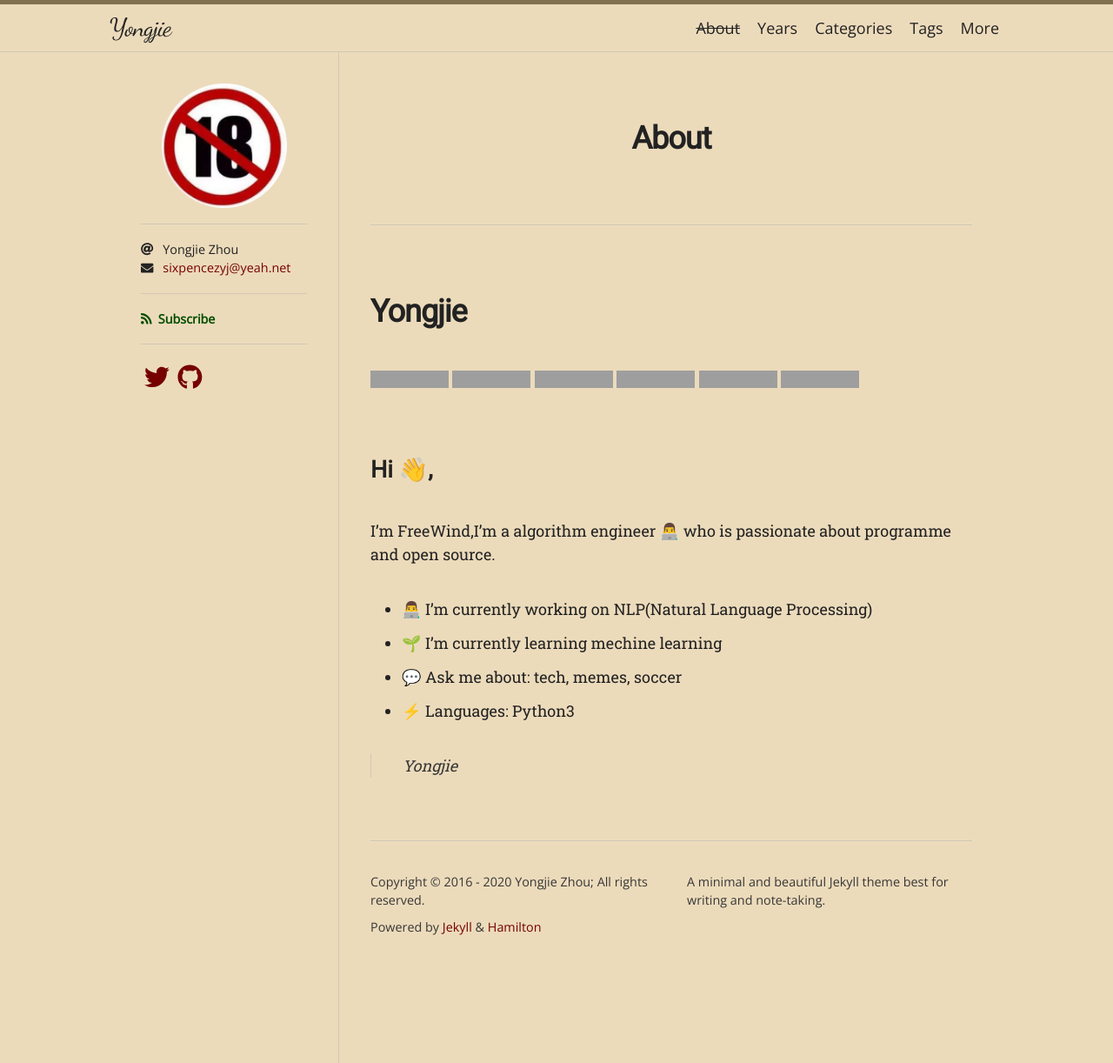
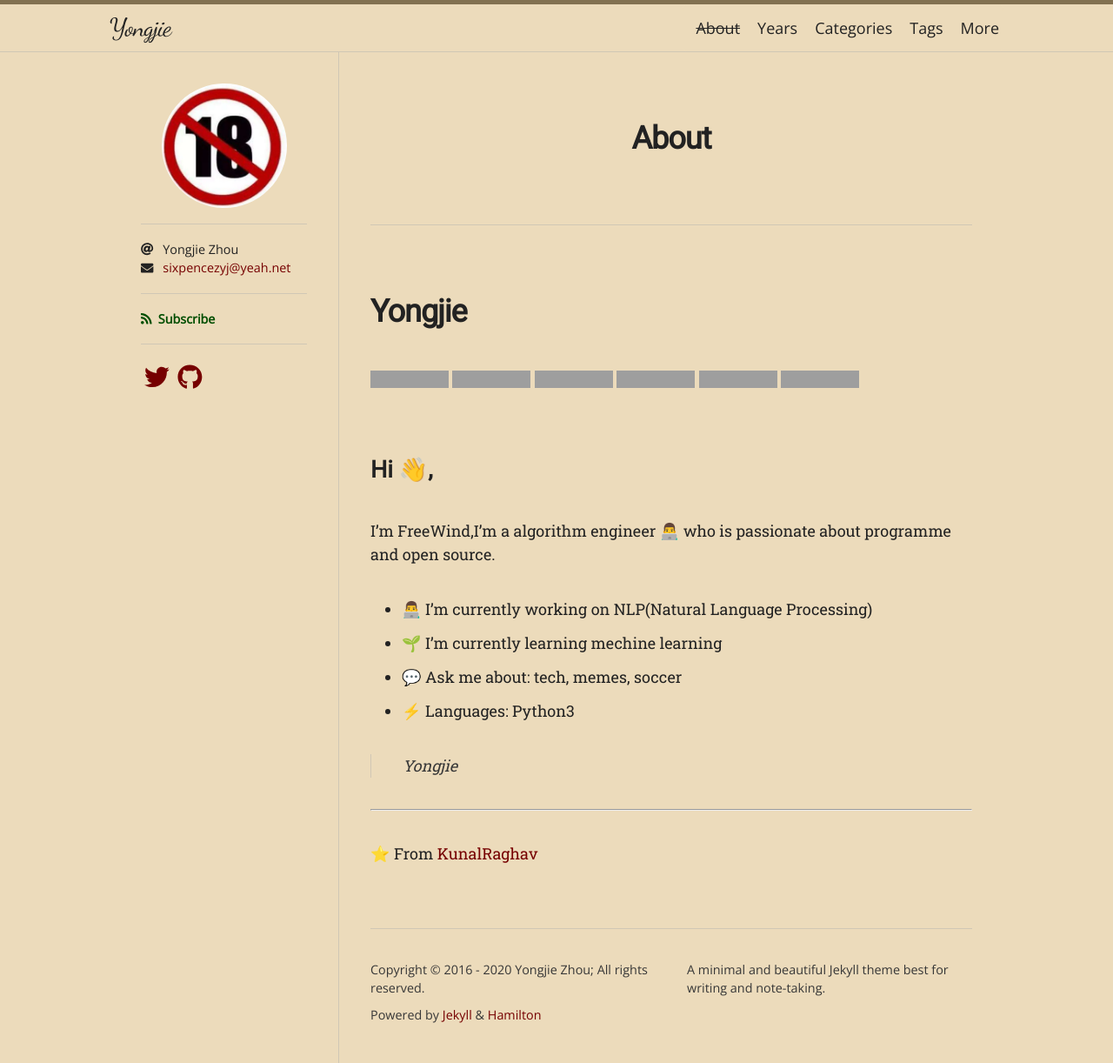
Before and after one commit to zhouyongjie/yongjie.github.io, a Jekyll site: the page built from about.md, in a window 1280 px wide. Shown: the whole page at 87% size. Built offline with Jekyll 4.4.1, drawn with Linux system fonts in a browser that asks for light colours; nearby versions of some CDN libraries; some web fonts are replaced; grey boxes are pictures that could not be loaded.

Commit message:
Update about.md

```diff
--- a/about.md
+++ b/about.md
@@ -18,3 +18,7 @@ I'm FreeWind,I'm a algorithm engineer 👨‍💻 who is passionate about progra
 
 
 > Yongjie
+
+
+---
+⭐️ From [KunalRaghav](https://github.com/KunalRaghav)
```
